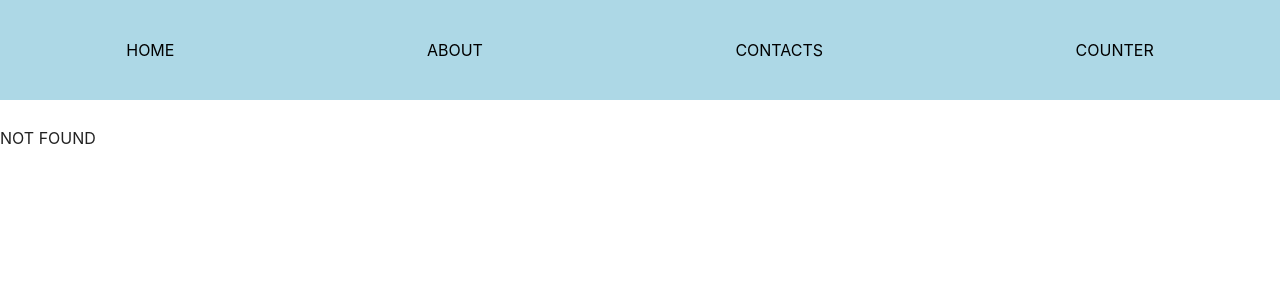
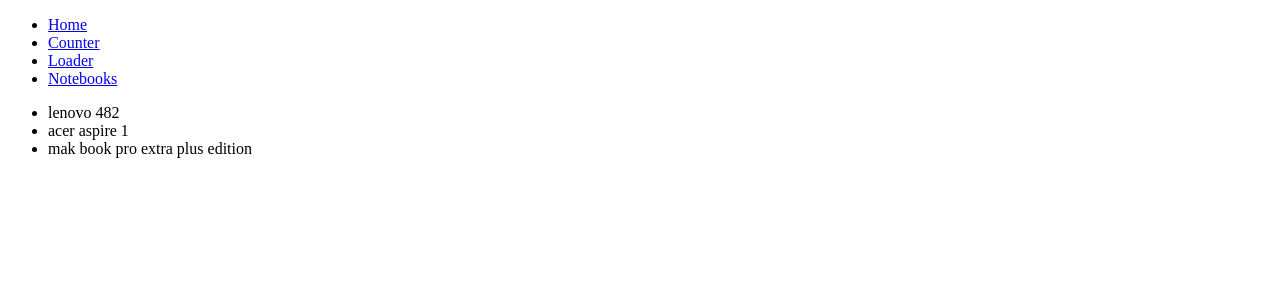
Before and after one commit to ikachinskaya/React, a React (Create React App) app: page /notebooks in a window 1280 px wide. Before the commit this address had no page. Shown: the top 300 px of the page. Built offline with nearby package versions, Linux system fonts and the light colour scheme.

Commit message:
Add LooserLoader, NotebooksLoader

```diff
--- /dev/null
+++ b/public/notebooks.json
@@ -0,0 +1,17 @@
+[
+  {
+    "id": 1,
+    "name": "lenovo 482",
+    "price": 9000
+  },
+  {
+    "id": 2,
+    "name": "acer aspire 1",
+    "price": 300
+  },
+  {
+    "id": 3,
+    "name": "mak book pro extra plus edition",
+    "price": "2 pochki"
+  }
+]
--- a/src/App.js
+++ b/src/App.js
@@ -2,7 +2,8 @@ import { Component } from "react";
 import { BrowserRouter, Switch, Route, Link } from "react-router-dom";
 import MainPage from "./pages/MainPage";
 import CounterPage from "./pages/CounterPage";
-import "./index.css";
+import LoaderPage from "./pages/LoaderPage/loaderPage.jsx";
+import NotebooksPage from "./pages/NotebooksPage/notebooksPage.jsx";
 
 class App extends Component {
   render() {
@@ -11,24 +12,16 @@ class App extends Component {
         <nav>
           <ul>
             <li>
-              <Link to="/" className="link">
-                Home
-              </Link>
+              <Link to="/">Home</Link>
             </li>
             <li>
-              <Link to="/about" className="link">
-                About
-              </Link>
+              <Link to="/counter">Counter</Link>
             </li>
             <li>
-              <Link to="/contacts" className="link">
-                Contacts
-              </Link>
+              <Link to="/loader">Loader</Link>
             </li>
             <li>
-              <Link to="/counter" className="link">
-                Counter
-              </Link>
+              <Link to="/notebooks">Notebooks</Link>
             </li>
           </ul>
         </nav>
@@ -36,6 +29,8 @@ class App extends Component {
         <Switch>
           <Route exact path="/" component={MainPage} />
           <Route path="/counter" component={CounterPage} />
+          <Route path="/loader" component={LoaderPage} />
+          <Route path="/notebooks" component={NotebooksPage} />
           <Route path="*" component={NotFound}></Route>
         </Switch>
       </BrowserRouter>
--- /dev/null
+++ b/src/components/LooserLoader/looserLoader.jsx
@@ -0,0 +1,47 @@
+import React, { Component } from "react";
+
+class Looserloader extends Component {
+  constructor(props) {
+    super(props);
+    this.state = {
+      users: [],
+      isLoading: false,
+      error: null,
+    };
+  }
+  componentDidMount() {
+    this.setState({
+      isLoading: true,
+    });
+    fetch("/users.json")
+      .then((res) => res.json())
+      .then((data) => {
+        this.setState({ users: data, isLoading: false });
+      })
+      .catch((error) => {
+        this.setState({
+          error,
+          isLoading: false,
+        });
+      });
+  }
+
+  render() {
+    const { users, isLoading, error } = this.state;
+    if (isLoading) {
+      return <div>ISLOADING...</div>;
+    }
+    if (error) {
+      return <div>{error.massage}</div>;
+    }
+    return (
+      <ul>
+        {users.map((user) => (
+          <li key={user.id}>{user.name}</li>
+        ))}
+      </ul>
+    );
+  }
+}
+
+export default Looserloader;
--- /dev/null
+++ b/src/components/NotebooksLoader/notebooksLoader.jsx
@@ -0,0 +1,47 @@
+import React, { Component } from "react";
+
+class Notebooksloader extends Component {
+  constructor(props) {
+    super(props);
+    this.state = {
+      notebooks: [],
+      isLoading: false,
+      error: null,
+    };
+  }
+  componentDidMount() {
+    this.setState({
+      isLoading: true,
+    });
+    fetch("/notebooks.json")
+      .then((res) => res.json())
+      .then((data) => {
+        this.setState({ notebooks: data, isLoading: false });
+      })
+      .catch((error) => {
+        this.setState({
+          error,
+          isLoading: false,
+        });
+      });
+  }
+
+  render() {
+    const { notebooks, isLoading, error } = this.state;
+    if (isLoading) {
+      return <div>ISLOADING...</div>;
+    }
+    if (error) {
+      return <div>{error.massage}</div>;
+    }
+    return (
+      <ul>
+        {notebooks.map((notebook) => (
+          <li key={notebook.id}>{notebook.name}</li>
+        ))}
+      </ul>
+    );
+  }
+}
+
+export default Notebooksloader;
--- /dev/null
+++ b/src/pages/LoaderPage/loaderPage.jsx
@@ -0,0 +1,14 @@
+import React, { Component } from "react";
+import Looserloader from "../../components/LooserLoader/looserLoader.jsx";
+
+class LoaderPage extends Component {
+  render() {
+    return (
+      <div>
+        <Looserloader />
+      </div>
+    );
+  }
+}
+
+export default LoaderPage;
--- /dev/null
+++ b/src/pages/NotebooksPage/notebooksPage.jsx
@@ -0,0 +1,14 @@
+import React, { Component } from "react";
+import Notebooksloader from "../../components/NotebooksLoader/notebooksLoader.jsx";
+
+class NotebooksPage extends Component {
+  render() {
+    return (
+      <div>
+        <Notebooksloader />
+      </div>
+    );
+  }
+}
+
+export default NotebooksPage;
```
Also changed, not shown: public/users.json (added, +10 -0 lines).
